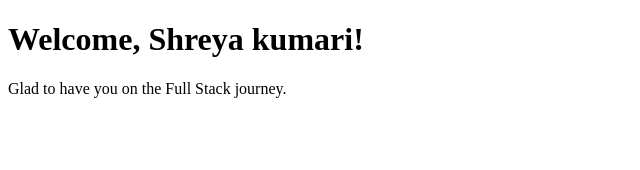
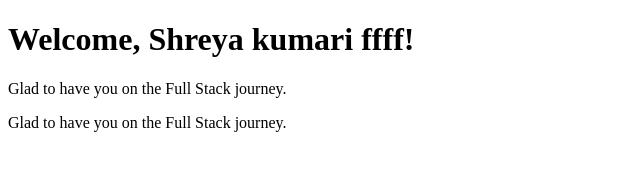
Before and after one commit to sh-shreya07/summer-camp, a plain HTML site: page portfolio/index.html in a window 1280 px wide. Shown: the whole page, without its empty margins (0-640 px from the left). Drawn offline with Linux system fonts and the light colour scheme.

Commit message:
new para

```diff
--- a/portfolio/index.html
+++ b/portfolio/index.html
@@ -4,7 +4,8 @@
     <title>Welcome Shreya</title>
 </head>
 <body>
-    <h1>Welcome, Shreya kumari!</h1>
+    <h1>Welcome, Shreya kumari ffff!</h1>
     <p>Glad to have you on the Full Stack journey.</p>
+     <p>Glad to have you on the Full Stack journey.</p>
 </body>
 </html>
```
